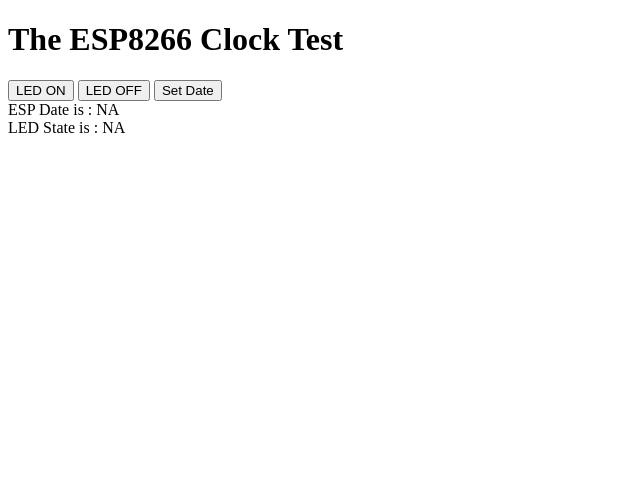
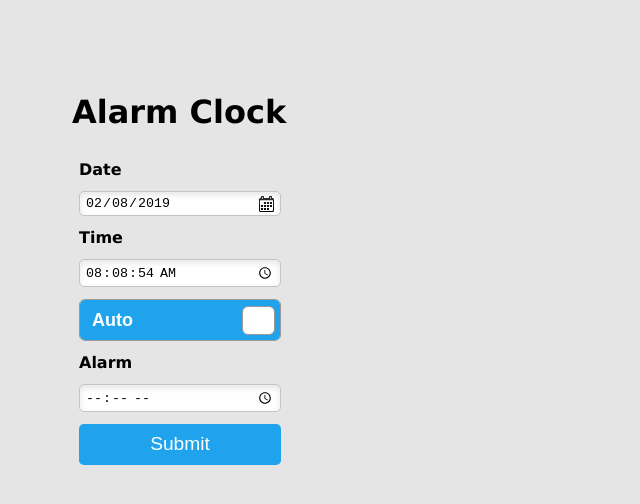
Before and after one commit to volthouse/hardware-firmware-esp32, a plain HTML site: page index.html in a window 1280 px wide. Shown: the whole page, without its empty margins (0-640 px from the left). Drawn offline with Linux system fonts and the light colour scheme; no server answers.

Commit message:
new design.

```diff
--- a/index.html
+++ b/index.html
@@ -1,20 +1,179 @@
 <!DOCTYPE html>
 <html>
+<style>
+[type="date"] {
+  background:#fff url('calendar_2.png')  97% 50% no-repeat ;
+}
+[type="date"]::-webkit-inner-spin-button {
+  display: none;
+}
+[type="date"]::-webkit-calendar-picker-indicator {
+  opacity: 0;
+}
+/*
+[type="time"] {
+  background:#fff url('calendar_2.png')  97% 50% no-repeat ;
+}
+[type="time"]::-webkit-inner-spin-button {
+  display: none;
+}
+[type="time"]::-webkit-time-picker-indicator {
+  opacity: 0;
+}
+*/
+/* custom styles */
+body {
+  padding: 4em;
+  background: #e5e5e5;
+  font-family:verdana;
+}
+label {
+  display: block;
+}
+input {
+  border: 1px solid #c4c4c4;
+  border-radius: 5px;
+  background-color: #fff;
+  padding: 3px 5px;
+  box-shadow: inset 0 3px 6px rgba(0,0,0,0.1);
+  width: 190px;
+}
+table, th, td {
+  border: none;
+}
+th, td {
+  padding: 5px;
+}
+th {
+  text-align: left;
+}
+
+button{
+    border:0;
+    border-radius:0.3rem;
+    background-color:#1fa3ec;
+    color:#fff;
+    line-height:2.4rem;
+    font-size:1.2rem;
+    width:100%;
+}.q{float: right;width: 64px;text-align: right;}
+
+.flipswitch {
+  position: relative;
+  width: 100%;
+  -webkit-user-select:none;
+  -moz-user-select:none;
+  -ms-user-select: none;
+}
+.flipswitch input[type=checkbox] {
+  display: none;
+}
+.flipswitch-label {
+  display: block;
+  overflow: hidden;
+  cursor: pointer;
+  border: 1px solid #999999;
+  border-radius: 6px;
+}
+.flipswitch-inner {
+  width: 200%;
+  margin-left: -100%;
+  -webkit-transition: margin 0.3s ease-in 0s;
+  -moz-transition: margin 0.3s ease-in 0s;
+  -ms-transition: margin 0.3s ease-in 0s;
+  -o-transition: margin 0.3s ease-in 0s;
+  transition: margin 0.3s ease-in 0s;
+}
+.flipswitch-inner:before, .flipswitch-inner:after {
+  float: left;
+  width: 50%;
+  height: 40px;
+  padding: 0;
+  line-height: 40px;
+  font-size: 18px;
+  color: white;
+  font-family: Trebuchet, Arial, sans-serif;
+  font-weight: bold;
+  -moz-box-sizing: border-box;
+  -webkit-box-sizing: border-box;
+  box-sizing: border-box;
+}
+.flipswitch-inner:before {
+  content: "Auto";
+  padding-left: 12px;
+  background-color: #1fa3ec;
+  color: #FFFFFF;
+}
+.flipswitch-inner:after {
+  content: "Manual";
+  padding-right: 12px;
+  background-color: #EBEBEB;
+  color: #888888;
+  text-align: right;
+}
+.flipswitch-switch {
+  width: 31px;
+  margin: 6.5px;
+  background: #FFFFFF;
+  border: 1px solid #999999;
+  border-radius: 6px;
+  position: absolute;
+  top: 0;
+  bottom: 0;
+  right: 76%;
+  -webkit-transition: all 0.3s ease-in 0s;
+  -moz-transition: all 0.3s ease-in 0s;
+  -ms-transition: all 0.3s ease-in 0s;
+  -o-transition: all 0.3s ease-in 0s;
+  transition: all 0.3s ease-in 0s;
+}
+.flipswitch-cb:checked + .flipswitch-label .flipswitch-inner {
+  margin-left: 0;
+}
+.flipswitch-cb:checked + .flipswitch-label .flipswitch-switch {
+  right: 0;
+}
+</style>
 <body>
 
-<div id="demo">
-<h1>The ESP8266 Clock Test</h1>
-	<button type="button" onclick="sendData(1)">LED ON</button>
-	<button type="button" onclick="sendData(0)">LED OFF</button>
-  <button type="button" onclick="setDate()">Set Date</button><BR>
-</div>
-
-<div>
-	ESP Date is : <span id="ESPDate">NA</span><br>
-  LED State is : <span id="LEDState">NA</span>
-</div>
+<h1>Alarm Clock</h1>
+<table>
+  <tr>
+    <th>Date</th>
+  </tr>
+  <tr>
+    <td><input type="date" name="nowdate" id="nowdate"></td>
+    <td><label name="nowdatelbl" id="nowdatelbl"></td>
+  </tr>
+  <tr>
+    <th>Time</th>
+  </tr>
+  <tr>
+    <td><input type="time" name="nowtime" id="nowtime"></td>
+  </tr>
+  <tr>
+    <td>
+        <div class="flipswitch">
+            <input type="checkbox" name="flipswitch" class="flipswitch-cb" id="dateFlipswitch" checked>
+            <label class="flipswitch-label" for="dateFlipswitch">
+                <div class="flipswitch-inner"></div>
+                <div class="flipswitch-switch"></div>
+            </label>
+        </div>
+    </td>
+  </tr>
+  <tr>
+    <th>Alarm</th>
+  </tr>
+  <tr>
+    <td><input type="time" name="alarmtime" id="alarmtime"></td>
+  </tr>
+  <tr>
+    <td><button type="submit" onclick="setDate()">Submit</button></td>
+  </tr>
+</table>
 <script>
-function sendData(led) {
+function sendData(data) {
   var xhttp = new XMLHttpRequest();
   xhttp.onreadystatechange = function() {
     if (this.readyState == 4 && this.status == 200) {
@@ -22,30 +181,47 @@ function sendData(led) {
       this.responseText;
     }
   };
-  xhttp.open("GET", "setLED?LEDstate="+led, true);
+  xhttp.open("GET", "setData?data=" + data, true);
   xhttp.send();
 }
 
 function setDate() {
   var date = new Date();
+
+  var s = "date=" + date.toString();
+  s += "&year=" + date.getFullYear();
+  s += "&month=" + parseInt(date.getMonth() + 1);
+  s += "&day=" + date.getDate();
+  s += "&hours=" + date.getHours();
+  s += "&minutes=" + date.getMinutes();
+  s += "&seconds=" + date.getSeconds();
+
   var xhttp = new XMLHttpRequest();
   xhttp.open("POST", "setDate", true);
   xhttp.setRequestHeader('Content-type', 'application/x-www-form-urlencoded');
-  xhttp.send("date=" + date.toString());
-  xhttp.send();
+  xhttp.send(s);
 }
 
 setInterval(function() {
-  // Call a function repetatively with 2 Second interval
-  getDate();
-}, 2000); //2000mSeconds update rate
+    // Call a function repetatively
+    // getDate();
+
+    if(document.getElementById("dateFlipswitch").checked) {
+        var date = new Date();
+        var currentDate = date.toISOString().slice(0,10);
+        var currentTime = date.toTimeString().split(' ')[0];
+        document.getElementById("nowdate").value = currentDate;
+        document.getElementById("nowtime").value = currentTime;
+    }
+}, 1000); //1000mSeconds update rate
 
 function getDate() {
   var xhttp = new XMLHttpRequest();
   xhttp.onreadystatechange = function() {
     if (this.readyState == 4 && this.status == 200) {
-      document.getElementById("ESPDate").innerHTML =
-      this.responseText;
+      var date = new Date();
+      document.getElementById("SYSDate").innerHTML = date.toString();
+      document.getElementById("ESPDate").innerHTML = this.responseText;
     }
   };
   xhttp.open("GET", "getDate", true);
```
Also changed, not shown: 2 other files.
